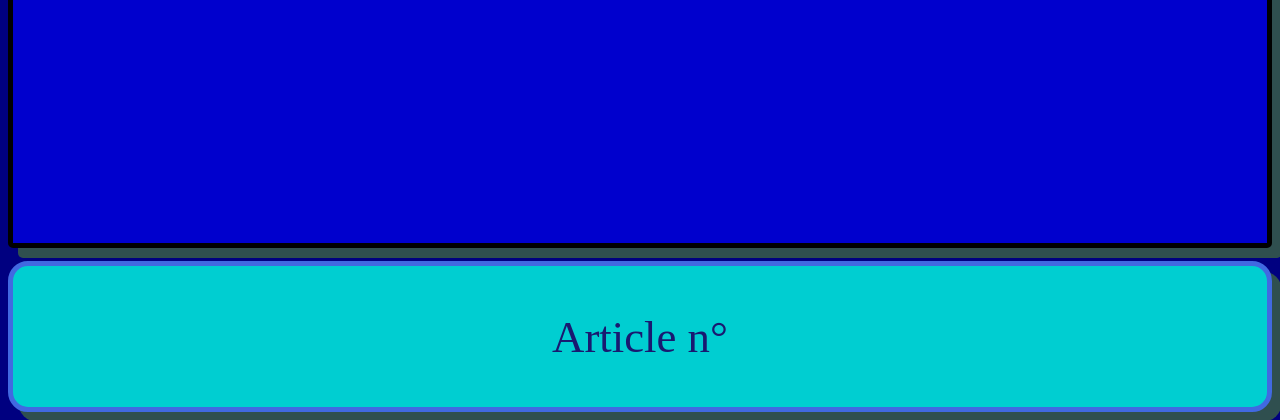
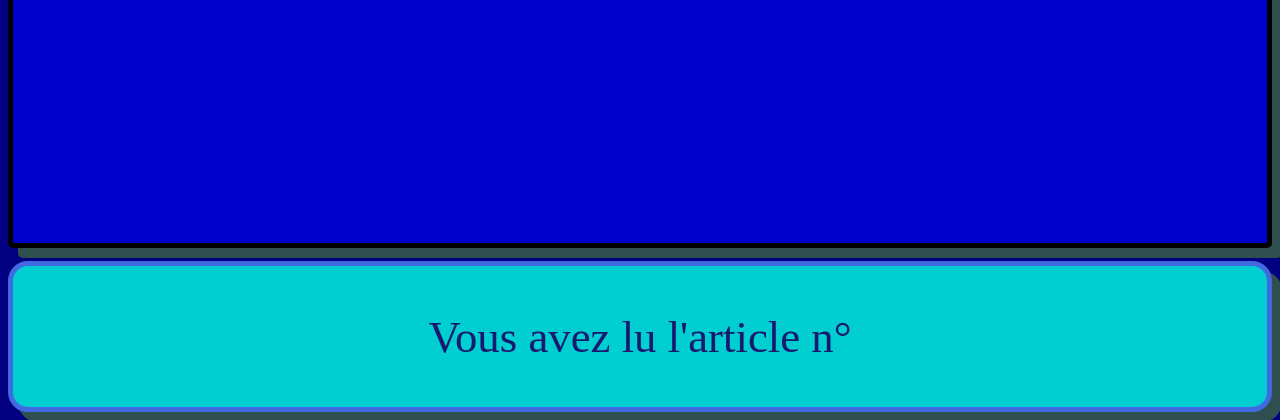
Before and after one commit to SAMPAIO1748/sy_creation_page, a Symfony app: template templates/article.html.twig in a window 1280 px wide. Shown: the part 674-1094 px from the top of the page. Run offline with Twig, Linux system fonts and the light colour scheme; the template is opened without the code that fills it, so the values that code supplies are empty; some libraries are stand-ins or nearby versions.

Commit message:
Changement footer

```diff
--- a/templates/article.html.twig
+++ b/templates/article.html.twig
@@ -14,5 +14,5 @@
 {% endblock main %}
 
 {% block textFooter %}
-    Article n°{{ article.id }}
+    Vous avez lu l'article n°{{ article.id }}
 {% endblock textFooter %}
```
